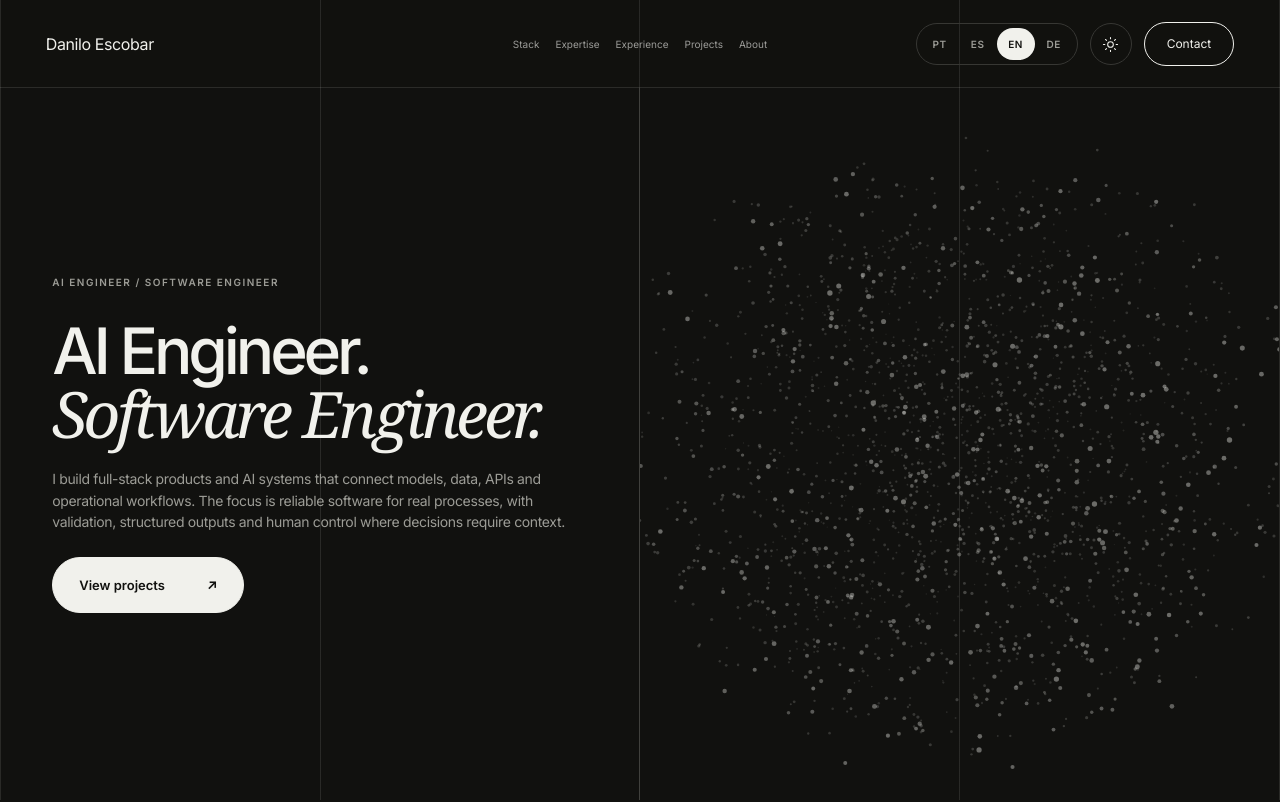
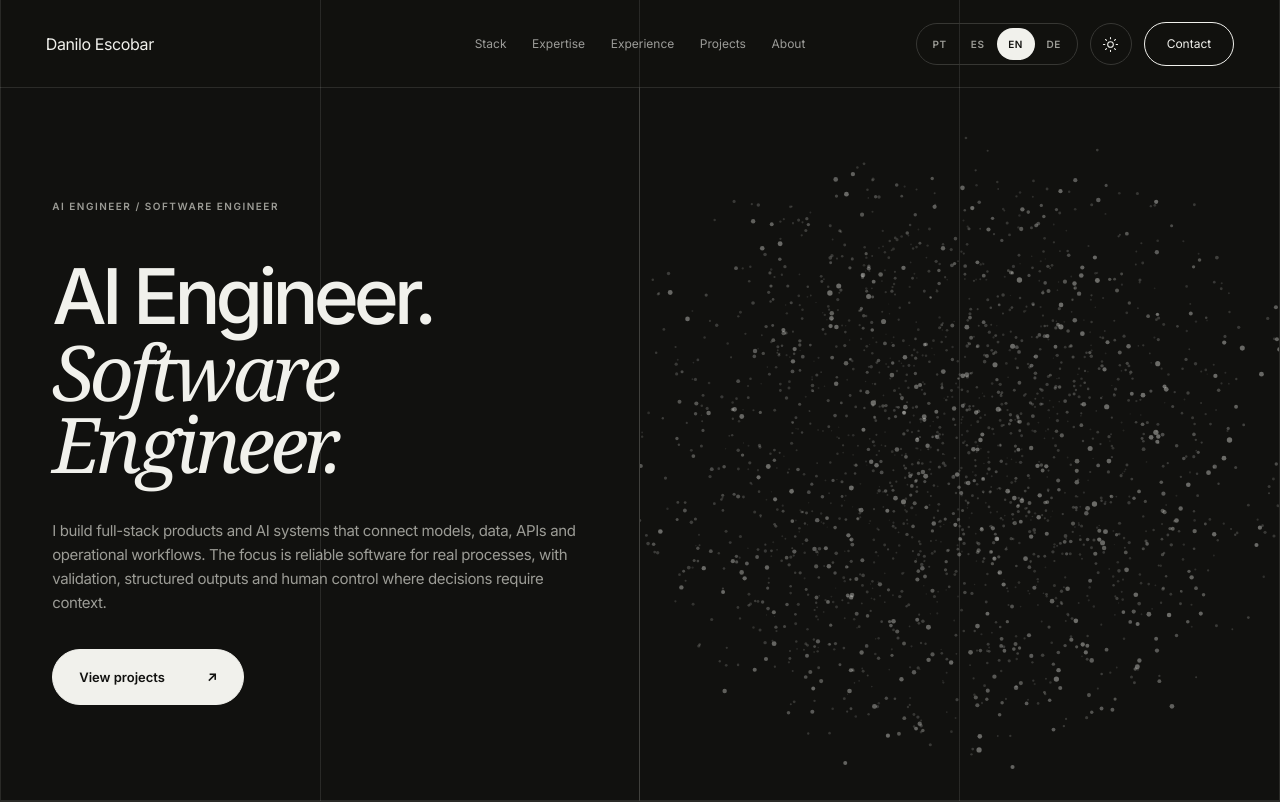
Before and after one commit to escobardanilo/my-site, a Next.js app: page / in a window 1280 px wide. Built offline with nearby package versions, Linux system fonts and the light colour scheme.

Commit message:
Preserve portfolio styling in screen-based navigation

```diff
--- a/src/components/SiteShell.tsx
+++ b/src/components/SiteShell.tsx
@@ -58,12 +58,9 @@ export function SiteShell() {
   );
 
   useEffect(() => {
-    document.body.classList.remove(
+    document.body.classList.add(
       "portfolio-site",
-    );
-
-    document.body.classList.add(
-      "single-screen-site",
+      "screen-experience-site",
     );
 
     queueMicrotask(() => {
@@ -91,7 +88,8 @@ export function SiteShell() {
 
     return () => {
       document.body.classList.remove(
-        "single-screen-site",
+        "portfolio-site",
+        "screen-experience-site",
       );
 
       window.removeEventListener(
@@ -117,11 +115,11 @@ export function SiteShell() {
 
       <main
         id="main-content"
-        className="single-screen-main"
+        className="screen-experience-main"
       >
         <div
           key={activeSection}
-          className="site-screen site-screen--active"
+          className="screen-panel"
         >
           {activeSection ===
             "home" && <Hero />}
```
